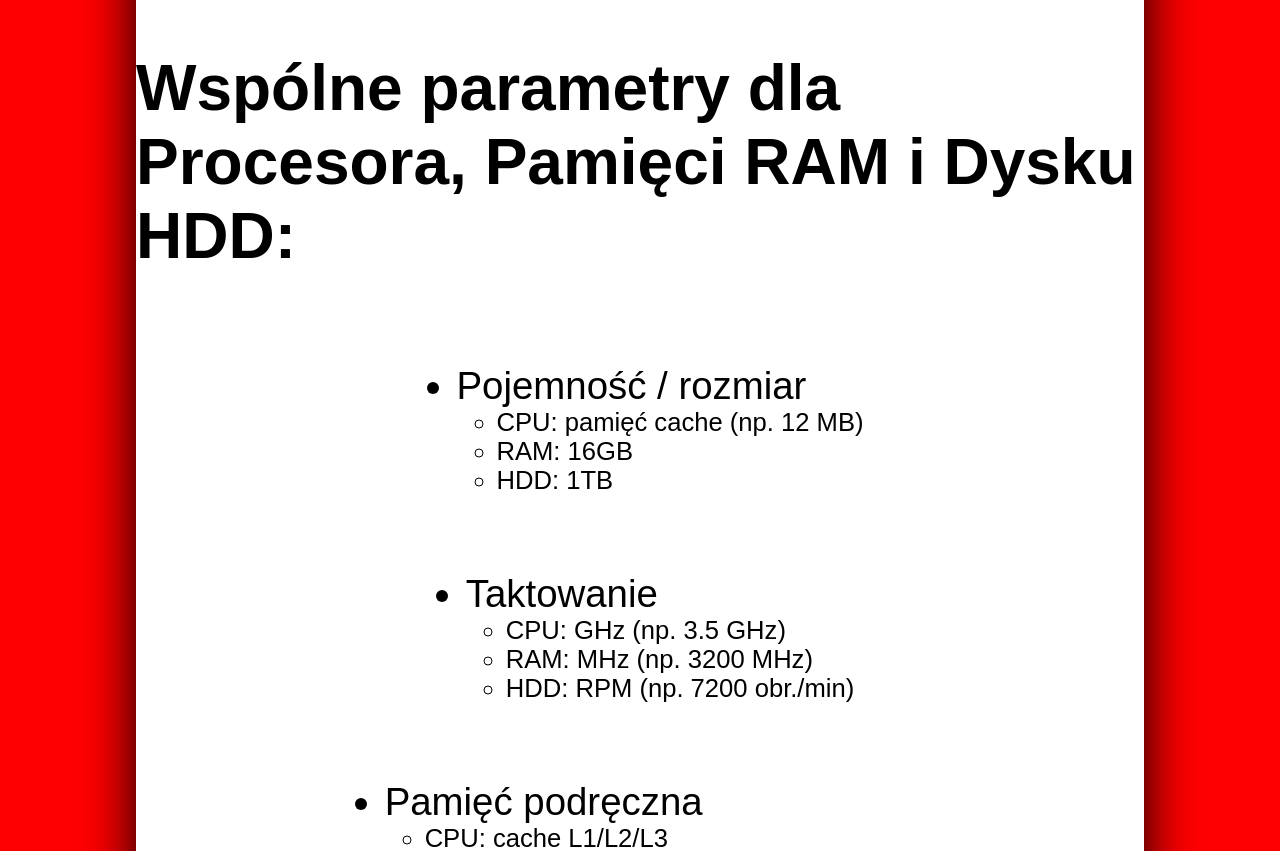
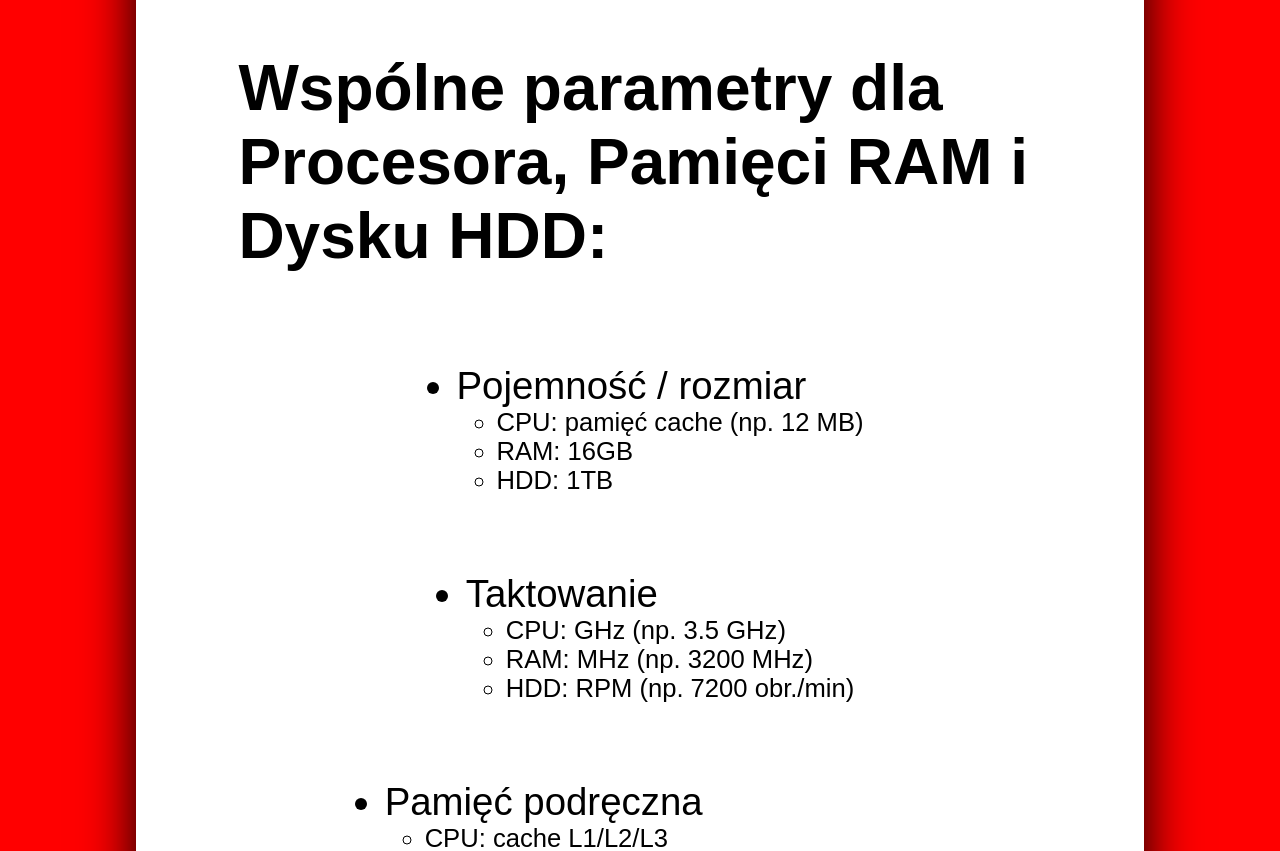
Before and after one commit to Firewolf192/knowledge, a plain HTML site: page index.html in a window 1280 px wide. Shown: the part 1313-2164 px from the top of the page. Drawn offline with Linux system fonts and the light colour scheme.

Commit message:
Margin heading

```diff
--- a/index.html
+++ b/index.html
@@ -42,7 +42,7 @@
                 </div>
             </section>
             <section>
-                <h2 style="font-size: 5vw; display: flex; justify-content: center;">Wspólne parametry dla Procesora, Pamięci RAM i Dysku HDD: </h2>
+                <h2 style="font-size: 5vw; display: flex; justify-content: center; margin-left: 8vw;">Wspólne parametry dla Procesora, Pamięci RAM i Dysku HDD: </h2>
                 <div class="title">
 
                     <ul class="list-style">
```
